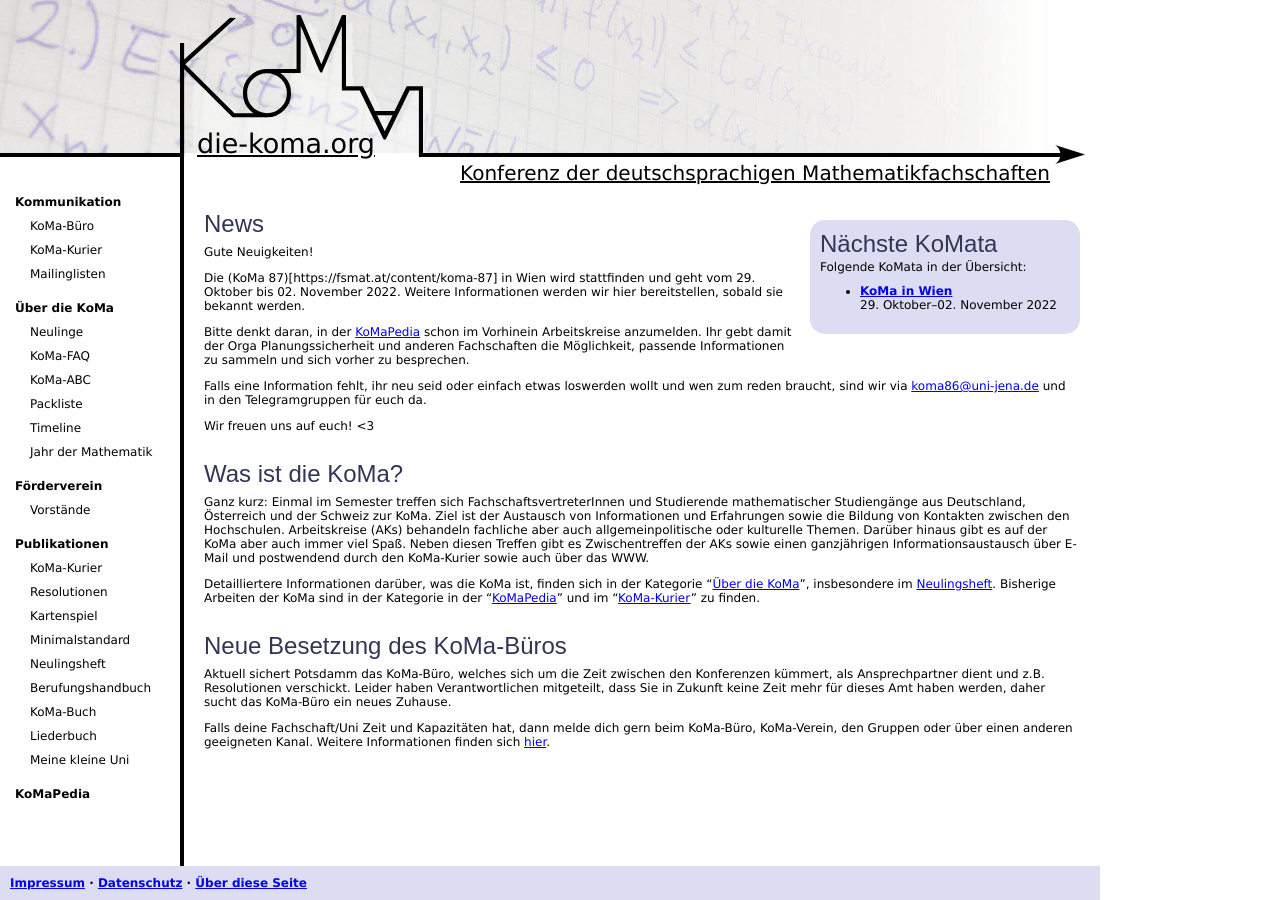
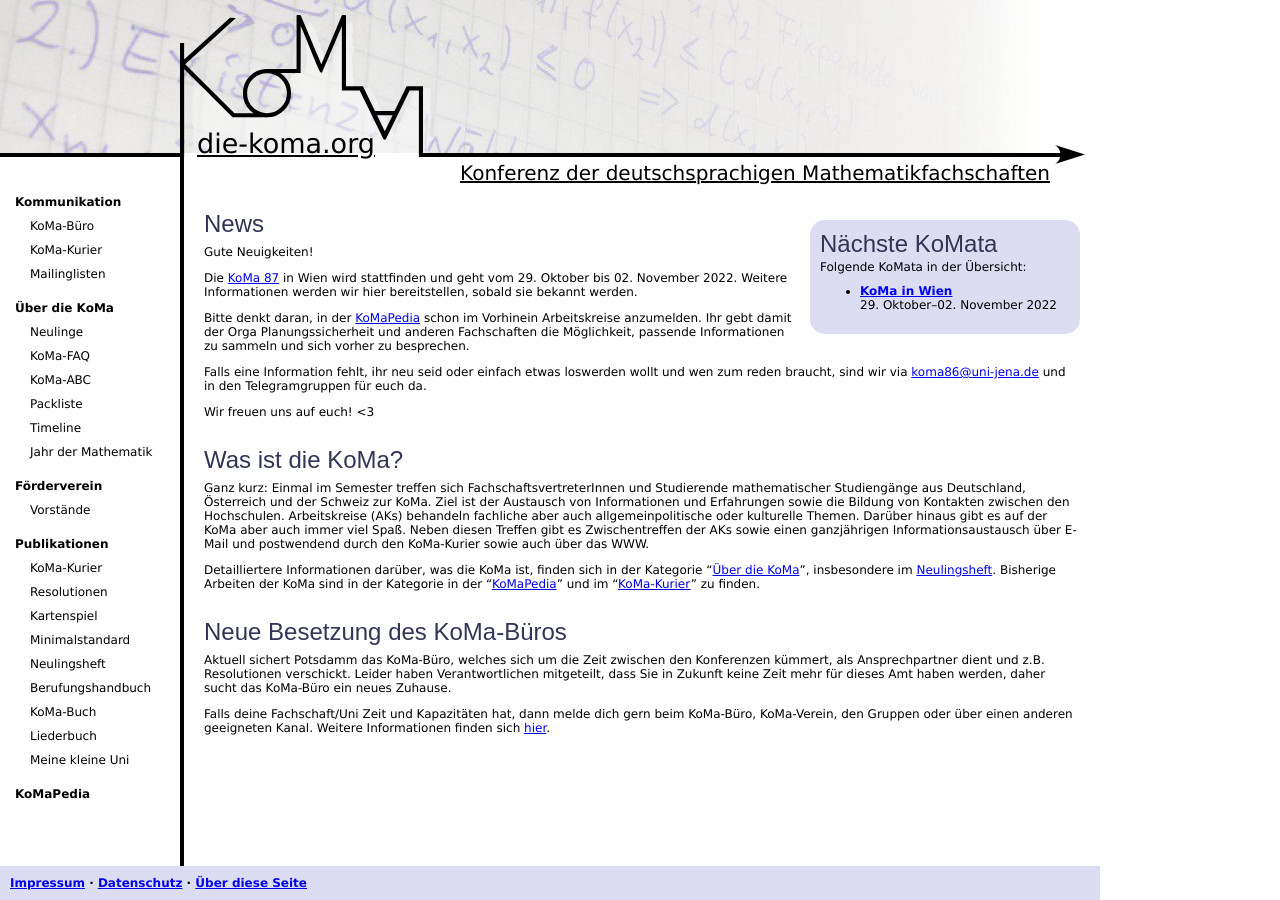
Before and after one commit to Die-KoMa/die-koma.org, a Jekyll site: the page built from index.md, in a window 1280 px wide. Built offline with Jekyll 4.4.1, drawn with Linux system fonts in a browser that asks for light colours.

Commit message:
Fix link

```diff
--- a/index.md
+++ b/index.md
@@ -8,7 +8,7 @@ order: 1
 
 Gute Neuigkeiten!
 
-Die (KoMa 87)[https://fsmat.at/content/koma-87] in Wien wird stattfinden und geht vom 29. Oktober bis 02. November 2022.
+Die [KoMa 87](https://fsmat.at/content/koma-87) in Wien wird stattfinden und geht vom 29. Oktober bis 02. November 2022.
 Weitere Informationen werden wir hier bereitstellen, sobald sie bekannt werden.
 
 Bitte denkt daran, in der [KoMaPedia](./KoMaPedia) schon im Vorhinein Arbeitskreise anzumelden.
```
